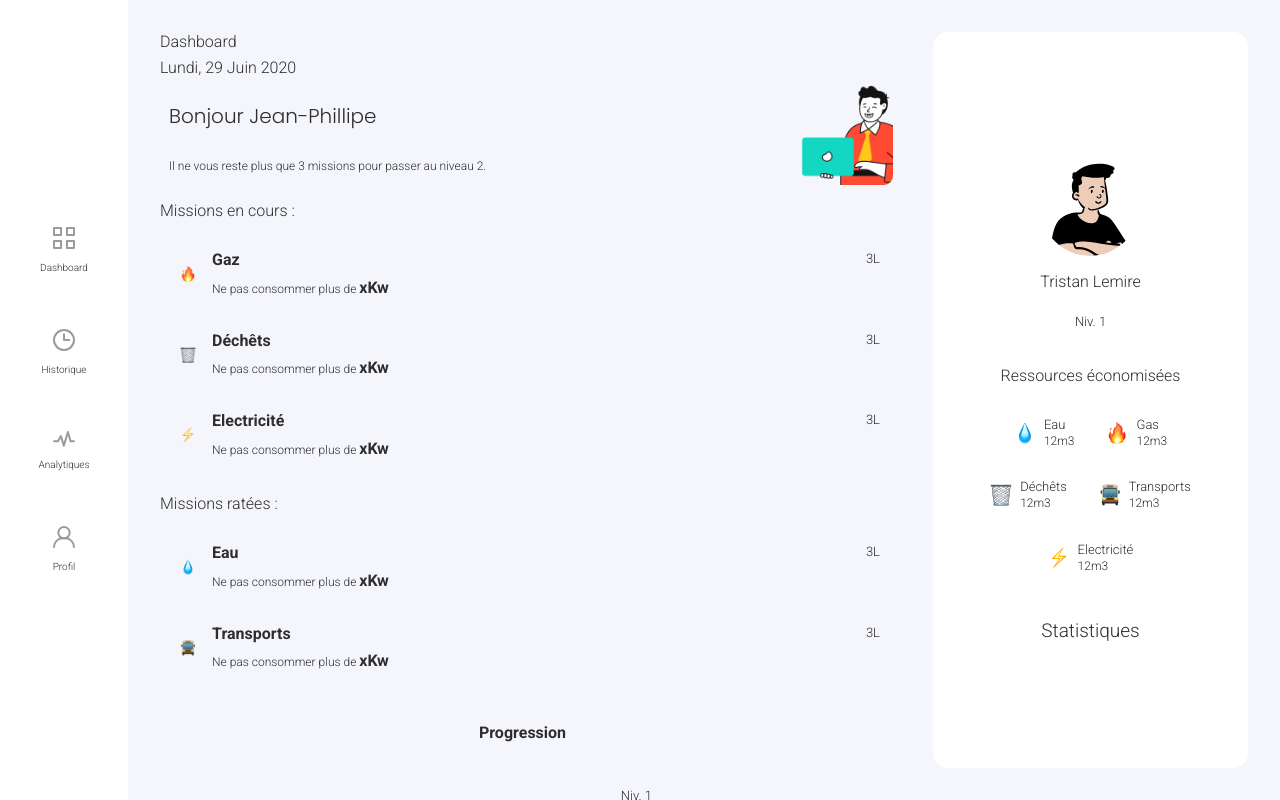
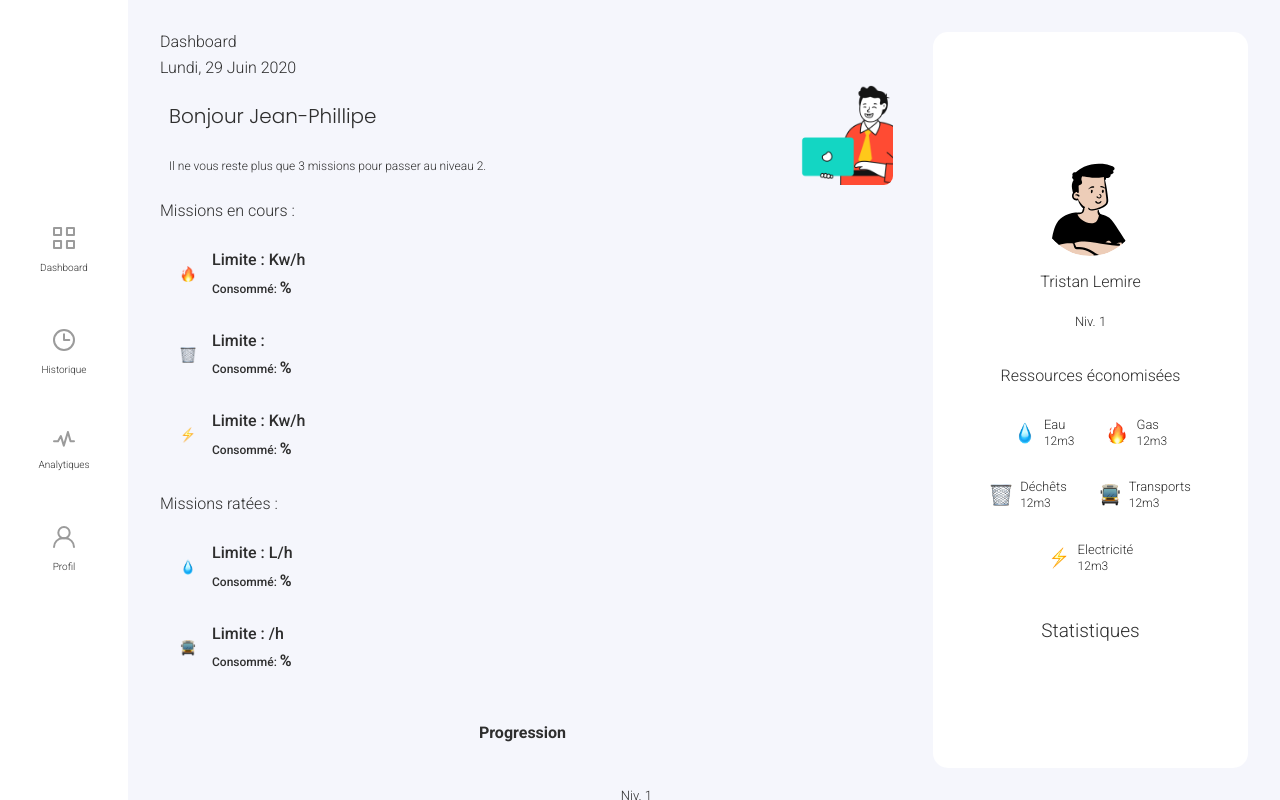
Before and after one commit to ETombuyses/agora, a React (Create React App) app: page / in a window 1280 px wide. Built offline with nearby package versions, Linux system fonts and the light colour scheme; no server answers; sample sign-in values are in the browser's storage.

Commit message:
[history] change integration according  design

```diff
--- a/src/components/atoms/HintLabel.jsx
+++ b/src/components/atoms/HintLabel.jsx
@@ -40,7 +40,7 @@ const LabelWrapper = styled.div`
 
 const Label = styled.p`
   font-size: 16px;
-  font-weight: bold;
+  font-weight: 500;
   margin-bottom: 7px;
   display: inline-block;
   line-height: 130%;
--- a/src/components/molecules/Task.jsx
+++ b/src/components/molecules/Task.jsx
@@ -6,11 +6,11 @@ import { TaskIcon } from '../atoms/TaskIcon'
 import { HintLabel } from '../atoms/HintLabel'
 
 const tasks = {
-  electricity: { icon: 'lightning', name: 'Electricité' },
-  trash: { icon: 'trash', name: 'Déchêts' },
-  transports: { icon: 'bus', name: 'Transports' },
-  water: { icon: 'water', name: 'Eau' },
-  gas: { icon: 'fire', name: 'Gaz' },
+  electricity: { icon: 'lightning', name: 'Limite : Kw/h' },
+  trash: { icon: 'trash', name: 'Limite : ' },
+  transports: { icon: 'bus', name: 'Limite : /h' },
+  water: { icon: 'water', name: 'Limite : L/h' },
+  gas: { icon: 'fire', name: 'Limite : Kw/h' },
 }
 
 /* -----------------------------------------------------COMPONENT------------------------------------------------ */
@@ -45,17 +45,10 @@ export const Task = (props) => {
             hint={props.showHint}
           ></HintLabel>
           <TaskDescription>
-            Ne pas consommer plus de <Limit>xKw</Limit>
+            Consommé: <Limit>%</Limit>
           </TaskDescription>
         </div>
       </ContentWrapper>
-      <CustomTag
-        isTaskTag={true}
-        color={
-          taskProgress <= 0 ? 'red' : taskProgress < 50 ? 'orange' : 'green'
-        }
-        text="3L"
-      />
     </TaskWrapper>
   )
 }
@@ -92,6 +85,18 @@ const TaskWrapper = styled.div`
     left: 0;
     transition: width 2s ease;
   }
+
+  span  {
+    color: ${(props) => {
+      if (props.progression <= 0) {
+        return props.theme.red
+      } else if (props.progression < 50) {
+        return props.theme.orange
+      } else {
+        return props.theme.green
+      }
+    }};
+  }
 `
 
 const CustomTag = styled(Tag)`
@@ -111,6 +116,7 @@ const CustomTaskIcon = styled(TaskIcon)`
 
 const TaskDescription = styled.p`
   font-size: 12px;
+  font-weight: 500;
 `
 
 const Limit = styled.span`
```
